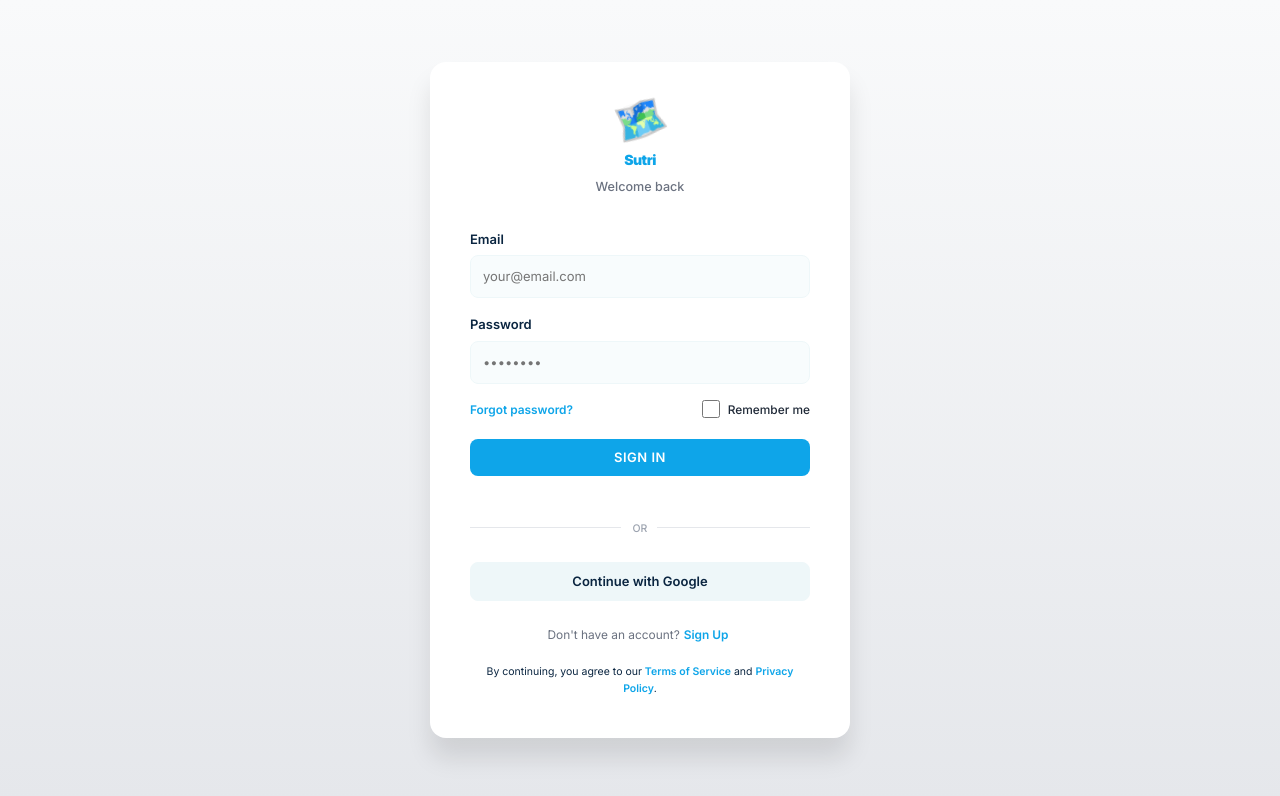
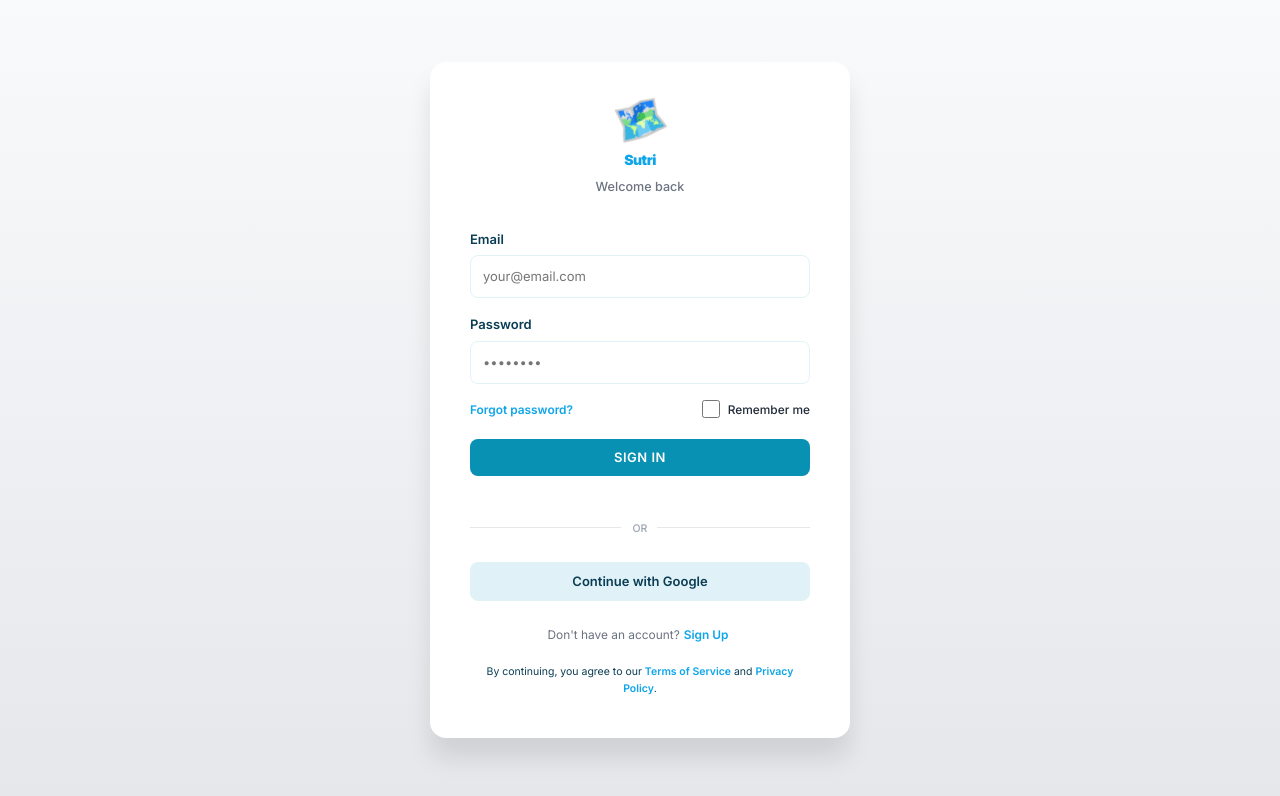
Before and after one commit to Rajprabhu147/react-comback, a React (Vite) app in the folder react-day7/travel-dashboard/: page /login in a window 1280 px wide. Shown: the top 796 px of the page. Built offline with nearby package versions, Linux system fonts and the light colour scheme.

Commit message:
Apperance Mod for 3 theme limit

```diff
--- a/react-day7/travel-dashboard/src/store/settingsStore.js
+++ b/react-day7/travel-dashboard/src/store/settingsStore.js
@@ -19,7 +19,7 @@ import { supabase } from "../lib/supabaseClient"; // adjust path as needed
 
 export const useSettingsStore = create((set, get) => ({
   /* ===== Appearance Settings ===== */
-  theme: "light", // light, dark, coastal
+  theme: "light", // light (default), dark, coastal
   compactMode: false,
   fontSize: 14,
   animations: true,
--- a/react-day7/travel-dashboard/src/styles/theme.css
+++ b/react-day7/travel-dashboard/src/styles/theme.css
@@ -1,32 +1,32 @@
 /* =====================================================
    THEME CONFIGURATION - 3 MINIMAL THEMES
-   Light | Dark | Coastal
+   Coastal (DEFAULT) | Light | Dark (Soft Grey)
    ===================================================== */
 
 /* =====================================================
-   LIGHT THEME (DEFAULT)
+   COASTAL THEME (DEFAULT)
    ===================================================== */
 
 html {
   /* Background Colors */
-  --bg-primary: #f8fcfd;
-  --bg-secondary: #eef7f9;
+  --bg-primary: #f0f9fb;
+  --bg-secondary: #e0f2f7;
 
   /* Surface Colors */
   --surface: #ffffff;
-  --surface-hover: #f0f9fb;
+  --surface-hover: #f5fbfc;
   --surface-elevated: #ffffff;
 
   /* Text Colors */
-  --text-primary: #0a2540;
-  --text-secondary: #425466;
-  --text-muted: #6b7b8a;
+  --text-primary: #0a3d54;
+  --text-secondary: #2c5966;
+  --text-muted: #5a7a8f;
 
   /* Primary Brand Colors */
-  --primary: #0ea5e9;
-  --primary-hover: #0284c7;
-  --primary-light: #e0f2fe;
-  --primary-dark: #075985;
+  --primary: #0891b2;
+  --primary-hover: #0369a1;
+  --primary-light: #cffafe;
+  --primary-dark: #0c4a6e;
 
   /* Accent Colors */
   --accent: #06b6d4;
@@ -56,11 +56,11 @@ html {
   --radius-xl: 20px;
 
   /* Shadows */
-  --shadow-xs: 0 1px 2px rgba(10, 37, 64, 0.04);
-  --shadow-sm: 0 2px 4px rgba(10, 37, 64, 0.06), 0 1px 2px rgba(10, 37, 64, 0.04);
-  --shadow-md: 0 4px 8px rgba(10, 37, 64, 0.08), 0 2px 4px rgba(10, 37, 64, 0.04);
-  --shadow-lg: 0 8px 16px rgba(10, 37, 64, 0.1), 0 4px 8px rgba(10, 37, 64, 0.06);
-  --shadow-xl: 0 16px 32px rgba(10, 37, 64, 0.12), 0 8px 16px rgba(10, 37, 64, 0.08);
+  --shadow-xs: 0 1px 2px rgba(10, 61, 84, 0.04);
+  --shadow-sm: 0 2px 4px rgba(10, 61, 84, 0.06), 0 1px 2px rgba(10, 61, 84, 0.04);
+  --shadow-md: 0 4px 8px rgba(10, 61, 84, 0.08), 0 2px 4px rgba(10, 61, 84, 0.04);
+  --shadow-lg: 0 8px 16px rgba(10, 61, 84, 0.1), 0 4px 8px rgba(10, 61, 84, 0.06);
+  --shadow-xl: 0 16px 32px rgba(10, 61, 84, 0.12), 0 8px 16px rgba(10, 61, 84, 0.08);
 
   /* Transitions */
   --transition: all 0.2s cubic-bezier(0.4, 0, 0.2, 1);
@@ -109,108 +109,68 @@ html {
 }
 
 /* =====================================================
-   DARK THEME
+   LIGHT THEME - WHITISH YELLOW
+   ===================================================== */
+
+html[data-theme="light"] {
+  /* Background Colors - Warm yellow/cream tones */
+  --bg-primary: #fffef5;
+  --bg-secondary: #fef9e7;
+
+  /* Surface Colors - White with warm tint */
+  --surface: #fffdf9;
+  --surface-hover: #fffbf0;
+  --surface-elevated: #fffdf9;
+
+  /* Text Colors - Dark warm tones */
+  --text-primary: #3d3520;
+  --text-secondary: #6b6348;
+  --text-muted: #8b8270;
+
+  /* Primary Brand Colors - Warm gold/amber */
+  --primary: #d97706;
+  --primary-hover: #b45309;
+  --primary-light: #fef3c7;
+  --primary-dark: #92400e;
+
+  /* Accent Colors - Warm orange */
+  --accent: #ea580c;
+  --accent-hover: #c2410c;
+  --accent-light: #fed7aa;
+
+  color-scheme: light;
+}
+
+/* =====================================================
+   DARK THEME - MINIMAL SOFT GREY (Only backgrounds/text change)
    ===================================================== */
 
 html[data-theme="dark"] {
-  /* Background Colors */
-  --bg-primary: #0f1419;
-  --bg-secondary: #1a1f2e;
+  /* MINIMAL: Only background and text change */
+  --bg-primary: #f5f5f5;
+  --bg-secondary: #eeeeee;
 
-  /* Surface Colors */
-  --surface: #1e2634;
-  --surface-hover: #252d3d;
-  --surface-elevated: #2a3442;
-
-  /* Text Colors */
-  --text-primary: #e4e9f1;
-  --text-secondary: #a8b5c8;
-  --text-muted: #7a8599;
-
-  /* Primary Brand Colors */
-  --primary: #06b6d4;
-  --primary-hover: #0891b2;
-  --primary-light: #164e63;
-  --primary-dark: #06b6d4;
-
-  /* Accent Colors */
-  --accent: #0ea5e9;
-  --accent-hover: #0284c7;
-  --accent-light: #1e3a8a;
-
-  /* Semantic Colors */
-  --success: #10b981;
-  --success-hover: #059669;
-  --success-light: #064e3b;
-
-  --warning: #f59e0b;
-  --warning-hover: #d97706;
-  --warning-light: #78350f;
-
-  --danger: #ef4444;
-  --danger-hover: #dc2626;
-  --danger-light: #7f1d1d;
-
-  --info: #3b82f6;
-  --info-light: #1e3a8a;
-
-  /* Shadows - darker for dark mode */
-  --shadow-xs: 0 1px 2px rgba(0, 0, 0, 0.2);
-  --shadow-sm: 0 2px 4px rgba(0, 0, 0, 0.3), 0 1px 2px rgba(0, 0, 0, 0.2);
-  --shadow-md: 0 4px 8px rgba(0, 0, 0, 0.4), 0 2px 4px rgba(0, 0, 0, 0.2);
-  --shadow-lg: 0 8px 16px rgba(0, 0, 0, 0.5), 0 4px 8px rgba(0, 0, 0, 0.3);
-  --shadow-xl: 0 16px 32px rgba(0, 0, 0, 0.6), 0 8px 16px rgba(0, 0, 0, 0.4);
-
-  color-scheme: dark;
-}
-
-/* =====================================================
-   COASTAL THEME
-   ===================================================== */
-
-html[data-theme="coastal"] {
-  /* Background Colors */
-  --bg-primary: #f0f9fb;
-  --bg-secondary: #e0f2f7;
-
-  /* Surface Colors */
+  /* Surface Colors - STAYS SAME */
   --surface: #ffffff;
-  --surface-hover: #f5fbfc;
+  --surface-hover: #f9f9f9;
   --surface-elevated: #ffffff;
 
-  /* Text Colors */
-  --text-primary: #0a3d54;
-  --text-secondary: #2c5966;
-  --text-muted: #5a7a8f;
+  /* Text Colors - Dark but not extreme */
+  --text-primary: #2d2d2d;
+  --text-secondary: #555555;
+  --text-muted: #777777;
 
-  /* Primary Brand Colors */
+  /* Brand colors - STAY SAME (Coastal colors) */
   --primary: #0891b2;
   --primary-hover: #0369a1;
   --primary-light: #cffafe;
   --primary-dark: #0c4a6e;
 
-  /* Accent Colors */
   --accent: #06b6d4;
   --accent-hover: #0891b2;
   --accent-light: #cffafe;
 
-  /* Semantic Colors */
-  --success: #10b981;
-  --success-hover: #059669;
-  --success-light: #d1fae5;
-
-  --warning: #f59e0b;
-  --warning-hover: #d97706;
-  --warning-light: #fef3c7;
-
-  --danger: #ef4444;
-  --danger-hover: #dc2626;
-  --danger-light: #fee2e2;
-
-  --info: #3b82f6;
-  --info-light: #dbeafe;
-
-  /* Shadows */
+  /* Shadows - SAME (light) */
   --shadow-xs: 0 1px 2px rgba(10, 61, 84, 0.04);
   --shadow-sm: 0 2px 4px rgba(10, 61, 84, 0.06), 0 1px 2px rgba(10, 61, 84, 0.04);
   --shadow-md: 0 4px 8px rgba(10, 61, 84, 0.08), 0 2px 4px rgba(10, 61, 84, 0.04);
@@ -240,10 +200,16 @@ html {
 
 /* CRITICAL: Apply theme colors to body */
 body {
-  background-color: var(--bg-primary);
-  color: var(--text-primary);
+  background-color: var(--bg-primary) !important;
+  color: var(--text-primary) !important;
   line-height: var(--leading-normal);
   transition: background-color 0.3s ease, color 0.3s ease;
+}
+
+/* Ensure all root elements respect theme */
+#root {
+  background-color: var(--bg-primary) !important;
+  color: var(--text-primary) !important;
 }
 
 /* =====================================================
@@ -255,9 +221,9 @@ textarea,
 select {
   font-family: inherit;
   font-size: inherit;
-  color: var(--text-primary);
-  background-color: var(--surface);
-  border: 1px solid var(--bg-secondary);
+  color: var(--text-primary) !important;
+  background-color: var(--surface) !important;
+  border: 1px solid var(--bg-secondary) !important;
   border-radius: var(--radius-md);
   padding: 8px 12px;
   transition: var(--transition);
@@ -267,7 +233,7 @@ input:focus,
 textarea:focus,
 select:focus {
   outline: none;
-  border-color: var(--primary);
+  border-color: var(--primary) !important;
   box-shadow: 0 0 0 3px rgba(6, 181, 212, 0.1);
 }
 
```
Also changed, not shown: react-day7/travel-dashboard/src/components/Settings/AppearanceSettings.jsx (+45 -40 lines).
